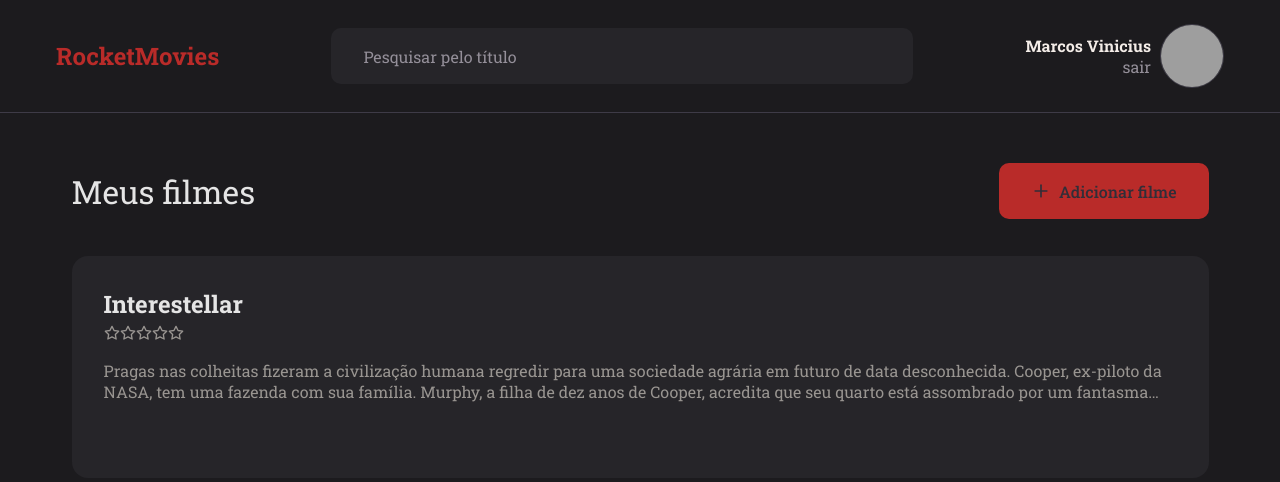
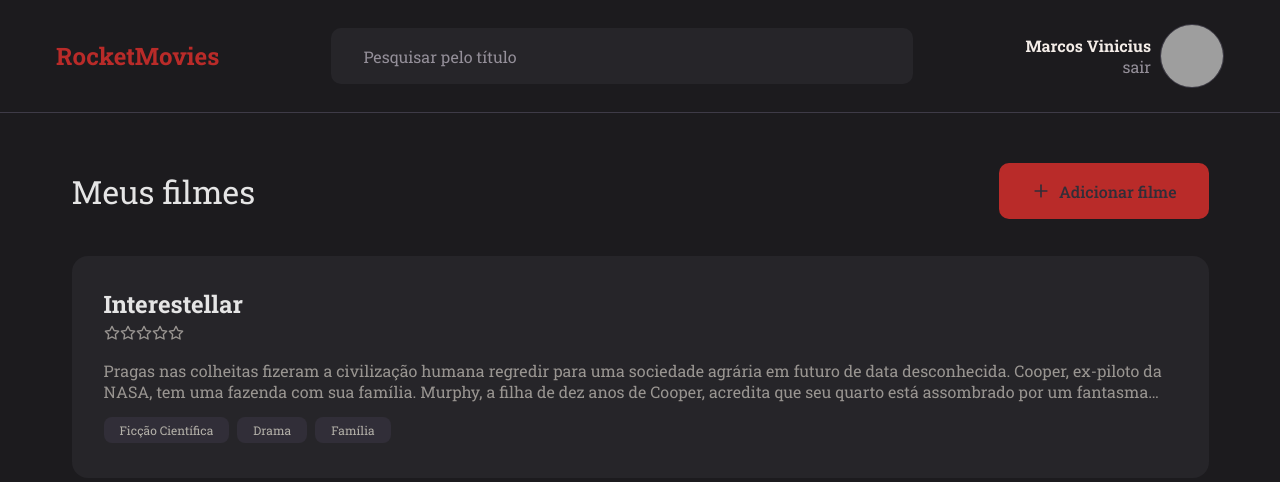
Before and after one commit to mviniciussb/MovieNotes--Frontend, a React (Vite) app: page / in a window 1280 px wide. Shown: the top 482 px of the page. Built offline with nearby package versions, Linux system fonts and the light colour scheme; grey boxes are pictures that could not be loaded.

Commit message:
Home page finished

```diff
--- a/src/components/note/index.jsx
+++ b/src/components/note/index.jsx
@@ -1,10 +1,11 @@
 import { Container } from "./style";
 import { FiStar } from "react-icons/fi";
+import { Tag } from "../tag";
 
-export function Note() {
+export function Note({ title }) {
   return (
     <Container>
-      <h2>Interestellar</h2>
+      <h2>{title}</h2>
 
       <div className="rating">
         <FiStar />
@@ -44,6 +45,12 @@ export function Note() {
         Doyle e atrasando a partida. Ao voltarem para a Endurance, Cooper e
         Amelia descobrem que 23 anos se passaram.
       </p>
+
+      <section>
+        <Tag title="Ficção Científica" />
+        <Tag title="Drama" />
+        <Tag title="Família" />
+      </section>
     </Container>
   );
 }
--- a/src/components/note/style.js
+++ b/src/components/note/style.js
@@ -36,4 +36,16 @@ export const Container = styled.div`
 
     margin: 1.5rem 0;
   }
+
+  > section {
+    display: flex;
+    gap: .8rem;
+
+    span {
+    color: ${({ theme }) => theme.COLORS.GRAY_4};
+
+    }
+  }
+
+
 `;
--- /dev/null
+++ b/src/components/tag/index.jsx
@@ -0,0 +1,9 @@
+import { Container } from "./style.js";
+
+export function Tag({ title }) {
+    return (
+        <Container>
+            {title}
+        </Container>
+    )
+}
--- /dev/null
+++ b/src/components/tag/style.js
@@ -0,0 +1,11 @@
+import styled from "styled-components";
+
+export const Container = styled.span`
+    color: ${({theme}) => theme.COLORS.WHITE_2};
+    background-color: ${({ theme }) => theme.COLORS.BACKGROUND_4};
+
+    border-radius: .8rem;
+    text-align: center;
+    font-size: 1.2rem;
+    padding: .5rem 1.6rem;
+`
--- a/src/pages/home/index.jsx
+++ b/src/pages/home/index.jsx
@@ -25,9 +25,10 @@ export function Home() {
         </div>
 
         <section>
-          <Note/>
+          <Note
+            title="Interestellar"
+          />
         </section>
-
       </Main>
     </Container>
   );
--- a/src/pages/home/style.js
+++ b/src/pages/home/style.js
@@ -1,7 +1,8 @@
 import styled from "styled-components";
 
 export const Container = styled.div`
-    height: 100vh;
+    height: 100%;
+
 `
 
 export const Main = styled.main`
@@ -36,4 +37,13 @@ export const Main = styled.main`
             }
         }
     }
+
+    > section {
+        display: flex;
+        flex-direction: column;
+        gap: 2.4rem;
+
+        max-height: 58vh;
+        overflow-y: auto;
+    }
 `;
--- a/src/styles/global.js
+++ b/src/styles/global.js
@@ -43,7 +43,7 @@ export const GlobalStyle = createGlobalStyle`
     }
 
     ::-webkit-scrollbar-thumb {
-        background-color: ${({ theme }) => theme.COLORS.PINK};
+        background-color: ${({ theme }) => theme.COLORS.RED};
         border-radius: .6rem;
     }
 `;
--- a/src/styles/theme.js
+++ b/src/styles/theme.js
@@ -7,6 +7,7 @@ export default {
     GRAY_1: "#999591",
     GRAY_2: "#948F99",
     GRAY_3: "#CAC4CF",
+    GRAY_4: "#B3B0A8",
 
     BACKGROUND_1: "#0D0C0F",
     BACKGROUND_2: "#1C1B1E",
```
